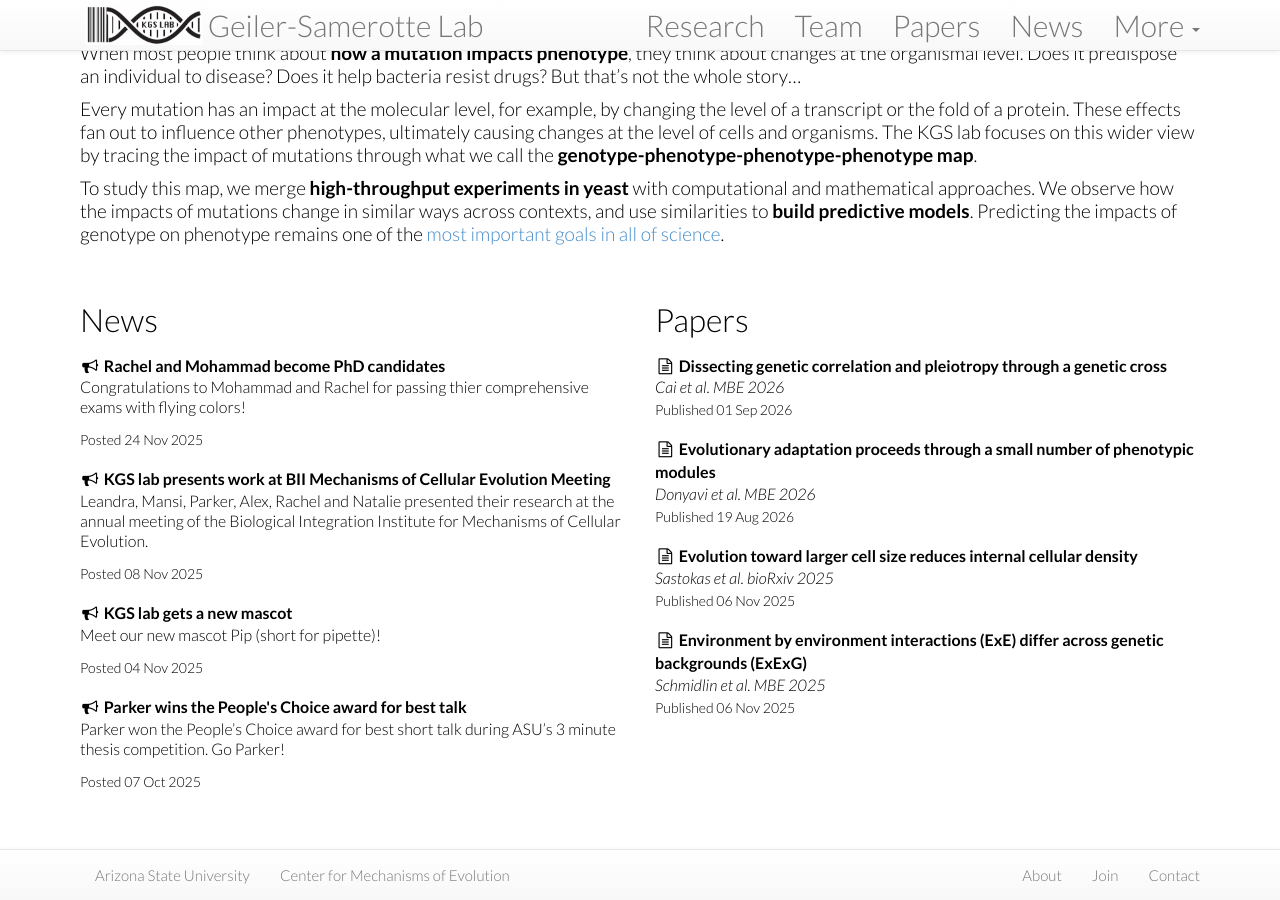
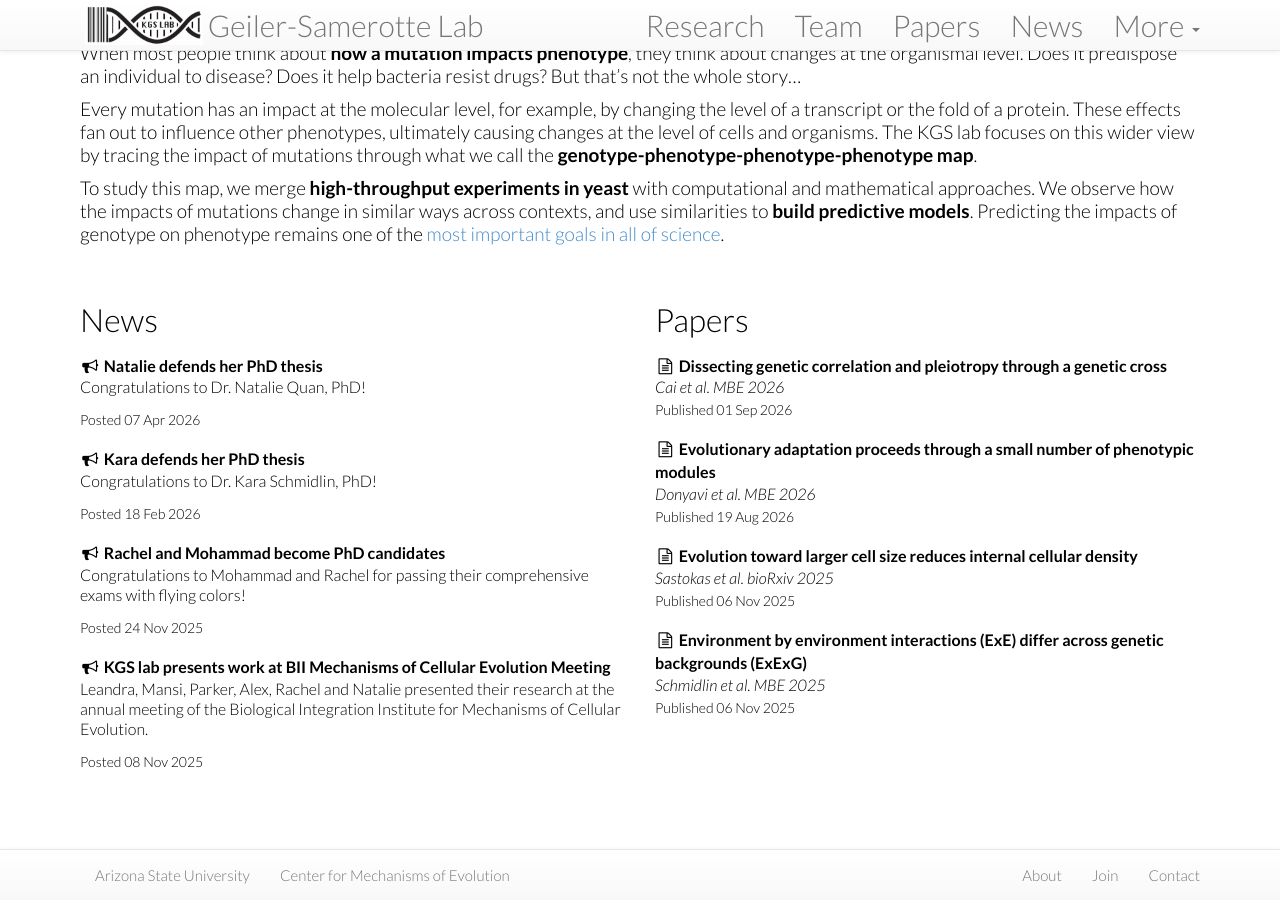
Before and after one commit to Samerotte-Lab/Samerotte-Lab.github.io, a Jekyll site: the page built from index.html, in a window 1280 px wide and 900 px high, scrolled down 542 px. Built offline with Jekyll 4.4.1, drawn with Linux system fonts in a browser that asks for light colours; nearby versions of some CDN libraries.

Commit message:
added Kara/Nat defense

```diff
--- a/news/_posts/2025-11-24-Comps.md
+++ b/news/_posts/2025-11-24-Comps.md
@@ -7,4 +7,4 @@ image: /assets/images/news/Comps-2025.png
 category: news
 tags: [publication]
 ---
-Congratulations to Mohammad and Rachel for passing thier comprehensive exams with flying colors!
+Congratulations to Mohammad and Rachel for passing their comprehensive exams with flying colors!
--- /dev/null
+++ b/news/_posts/2026-02-18-Kara-Defense.md
@@ -0,0 +1,10 @@
+---
+layout: news
+title: "Kara defends her PhD thesis"
+author: "Kerry"
+author_handle:
+image: /assets/images/news/Kara-Defends.png
+category: news
+tags: [publication]
+---
+Congratulations to Dr. Kara Schmidlin, PhD!
--- /dev/null
+++ b/news/_posts/2026-04-07-Natalie-Defends.md
@@ -0,0 +1,10 @@
+---
+layout: news
+title: "Natalie defends her PhD thesis"
+author: "Kerry"
+author_handle:
+image: /assets/images/news/Nat-Defends.png
+category: news
+tags: [publication]
+---
+Congratulations to Dr. Natalie Quan, PhD!
```
Also changed, not shown: assets/images/news/Nat-Defends.png (added), 1 other file.
